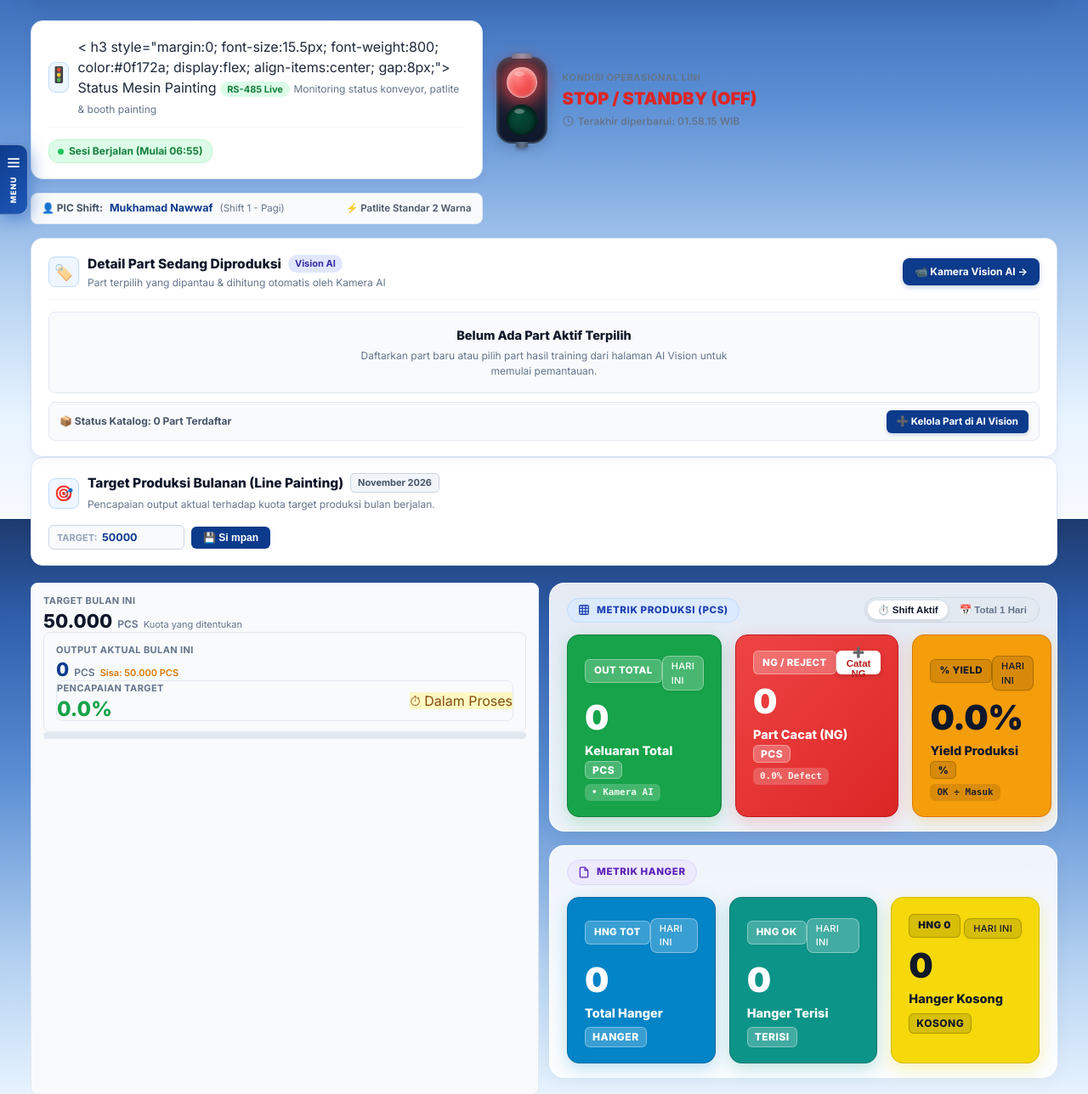
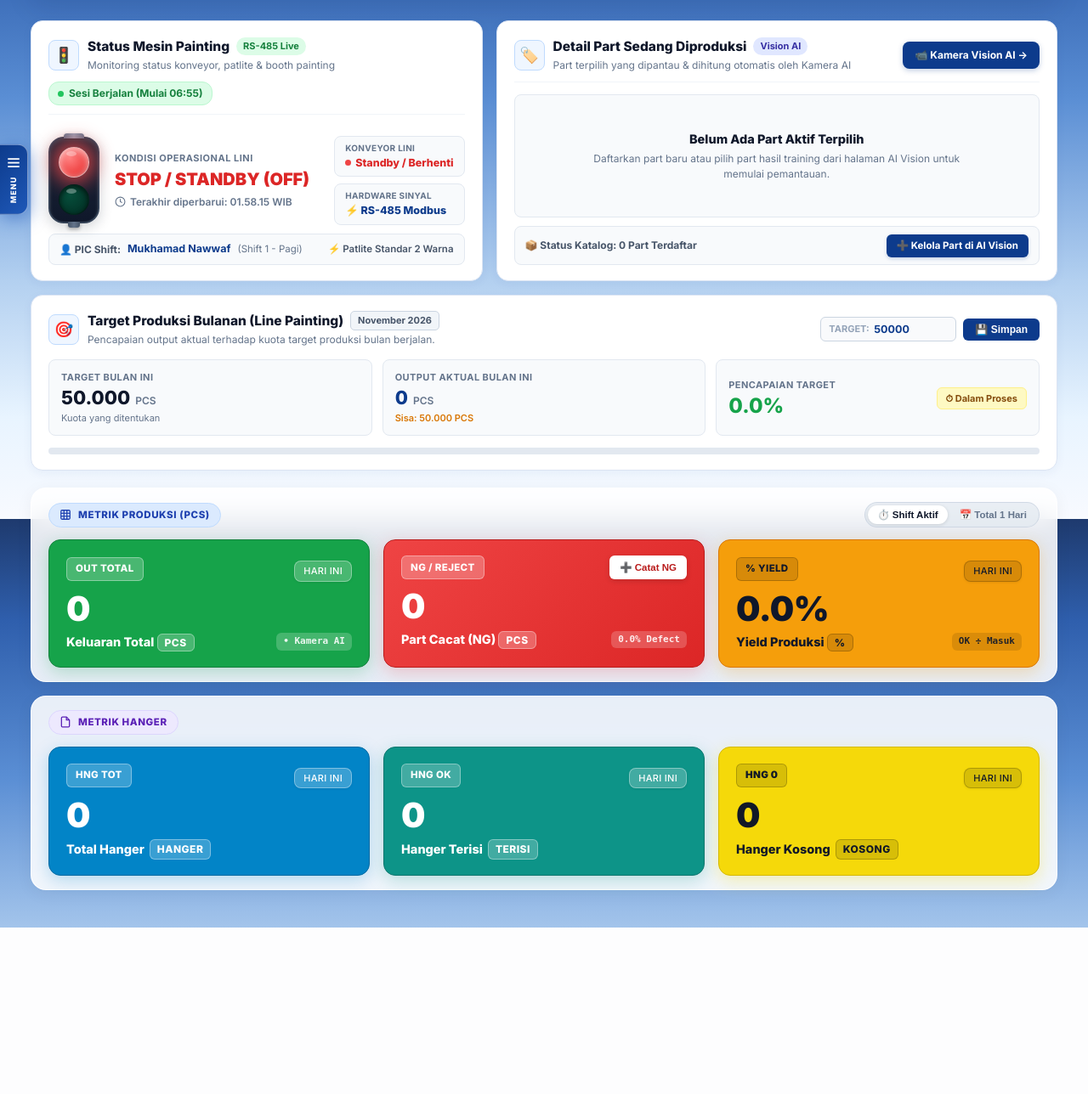
Before and after one commit to bless969/dashboard-painting, a Laravel app: page /dashboard in a window 1280 px wide. Shown: the part 189-1477 px from the top of the page at 85% size. After the commit the page ends 1281 px from the top, so only its background shows below. Run offline with Laravel 12, Linux system fonts and the light colour scheme; data that the repository does not hold is empty; parts of the project's set-up code (start-up, migrations or seed data) failed here and were passed over.

Commit message:
Revert "Iwak ta kntlo iki"
This reverts commit b8be0f8b7decf7e5a0e3a8a982e92e0fe07c9d53.

```diff
--- a/resources/views/pages/ai-vision.blade.php
+++ b/resources/views/pages/ai-vision.blade.php
@@ -2800,17 +2800,6 @@
         if (!tbody) return;
         tbody.innerHTML = '';
 
-        if (!partsCatalog || partsCatalog.length === 0) {
-            tbody.innerHTML = `
-                <tr>
-                    <td colspan="5" style="text-align:center; padding:24px; color:#94a3b8; font-style:italic;">
-                        Belum ada part di katalog. Silakan isi form di bawah untuk menambahkan part baru.
-                    </td>
-                </tr>
-            `;
-            return;
-        }
-
         partsCatalog.forEach(p => {
             const tr = document.createElement('tr');
             tr.style.borderBottom = '1px solid #e2e8f0';
@@ -3072,19 +3061,11 @@
     const btnOpenChangePart = document.getElementById('btn-open-change-part');
     const btnQuickManageParts = document.getElementById('btn-quick-manage-parts');
     if (btnOpenChangePart) btnOpenChangePart.addEventListener('click', openChangeoverModal);
-    async function openManagePartsModal() {
-        renderPartsTable();
-        if (modalManageParts) modalManageParts.style.display = 'flex';
-        try {
-            await loadPartsCatalog(false);
+    if (btnQuickManageParts) {
+        btnQuickManageParts.addEventListener('click', () => {
             renderPartsTable();
-        } catch (e) {
-            console.warn('openManagePartsModal fetch error:', e);
-        }
-    }
-
-    if (btnQuickManageParts) {
-        btnQuickManageParts.addEventListener('click', openManagePartsModal);
+            if (modalManageParts) modalManageParts.style.display = 'flex';
+        });
     }
 
     const btnCloseChangeX = document.getElementById('btn-close-modal-change-x');
@@ -3096,7 +3077,8 @@
     if (btnGotoManage) {
         btnGotoManage.addEventListener('click', () => {
             modalChangePart.style.display = 'none';
-            openManagePartsModal();
+            renderPartsTable();
+            if (modalManageParts) modalManageParts.style.display = 'flex';
         });
     }
 
@@ -3135,7 +3117,10 @@
     // Modal Manage Parts Handlers
     const btnOpenManageParts = document.getElementById('btn-open-manage-parts');
     if (btnOpenManageParts) {
-        btnOpenManageParts.addEventListener('click', openManagePartsModal);
+        btnOpenManageParts.addEventListener('click', () => {
+            renderPartsTable();
+            if (modalManageParts) modalManageParts.style.display = 'flex';
+        });
     }
     const btnCloseManagePartsX = document.getElementById('btn-close-manage-parts-x');
     const btnCloseManageParts = document.getElementById('btn-close-manage-parts');
--- a/resources/views/pages/dashboard.blade.php
+++ b/resources/views/pages/dashboard.blade.php
@@ -11,23 +11,17 @@
             <!-- Header Kartu: Status Mesin Painting -->
             <div style="display:flex; justify-content:space-between; align-items:center; flex-wrap:wrap; gap:10px; margin-bottom:14px; border-bottom:1px solid #f1f5f9; padding-bottom:10px; width:100%; box-sizing:border-box;">
                 <div style="display:flex; align-items:center; gap:10px;">
-                    <div style="width:36px; height:36px; border-radius:8px; background:#eff6ff;
-d           isplay:flex; align-items:center; justify-content:center; color:#0d3b8c; font-size:18px; border:1.5px solid #bfdbfe;">
+                    <div style="width:36px; height:36px; border-radius:8px; background:#eff6ff; display:flex; align-items:center; justify-content:center; color:#0d3b8c; font-size:18px; border:1.5px solid #bfdbfe;">
                         🚦
-
                     </div>
                     <div>
-
-<                       h3 style="margin:0; font-size:15.5px; font-weight:800; color:#0f172a; display:flex; align-items:center; gap:8px;">
+                        <h3 style="margin:0; font-size:15.5px; font-weight:800; color:#0f172a; display:flex; align-items:center; gap:8px;">
                             Status Mesin Painting
                             <span style="font-size:11px; font-weight:700; background:#dcfce7; color:#15803d; padding:2px 8px; border-radius:12px;">RS-485 Live</span>
                         </h3>
-                        <di
-v                            style="font-size:12px; color:#64748b; margin-top:2px;">
+                        <div style="font-size:12px; color:#64748b; margin-top:2px;">
                             Monitoring status konveyor, patlite & booth painting
                         </div>
-
-
                     </div>
                 </div>
 
@@ -37,7 +31,6 @@ v                            style="font-size:12px; color:#64748b; margin-top:2p
                         Sesi Berjalan (Mulai 06:55)
                     </span>
                 </div>
-
             </div>
 
             <!-- Body: Visual Tower Lamp & Status Utama -->
@@ -45,41 +38,43 @@ v                            style="font-size:12px; color:#64748b; margin-top:2p
                 <div style="display:flex; align-items:center; gap:18px;">
                     <!-- Sleek Industrial Patlite Tower Visual -->
                     <div class="tower-light-visual" id="tower-light-visual" title="Patlite Status: {{ $dashIsRunning ? 'HIJAU (RUNNING)' : 'MERAH (STOP)' }}">
-
                         <div class="tower-lamp lamp-merah {{ !$dashIsRunning ? 'aktif' : '' }}" id="lamp-merah" title="Status Stop / Standby"></div>
                         <div class="tower-lamp lamp-hijau {{ $dashIsRunning ? 'aktif' : '' }}" id="lamp-hijau" title="Status Running / Produksi Aktif"></div>
                     </div>
 
-
                     <div class="tower-light-info">
-
-                                                   <div class="tower-light-label" style="font-size:11px; font-weight:700; color:#64748b;
-t                           ext-transform:uppercase; letter-spacing:0.5px; margin-bottom:4px;">Kondisi Operasional Lini</div>
+                        <div class="tower-light-label" style="font-size:11px; font-weight:700; color:#64748b; text-transform:uppercase; letter-spacing:0.5px; margin-bottom:4px;">Kondisi Operasional Lini</div>
                         <div class="tower-light-status" id="teks-status-mesin" style="font-size:20px; font-weight:900; color:{{ $dashIsRunning ? '#16a34a' : '#dc2626' }}; line-height:1.2; margin-bottom:6px;">
                             {{ $dashIsRunning ? 'RUNNING (PRODUKSI AKTIF)' : 'STOP / STANDBY (OFF)' }}
                         </div>
-                        <div class="tower-light-update
-d                           " id="teks-update-status" style="font-size:12px; color:#64748b; font-weight:600; display:flex; align-items:center; gap:5px;
-                            ">
-                            <svg viewBox="0 0 24 24" width="13" height="13" fi
-l                           l="none" stroke="currentColor" stroke-width="2"><circle cx="12" cy="12" r="10"/><polyline points="12 6 12 12 16 14"/></svg>
+                        <div class="tower-light-updated" id="teks-update-status" style="font-size:12px; color:#64748b; font-weight:600; display:flex; align-items:center; gap:5px;">
+                            <svg viewBox="0 0 24 24" width="13" height="13" fill="none" stroke="currentColor" stroke-width="2"><circle cx="12" cy="12" r="10"/><polyline points="12 6 12 12 16 14"/></svg>
                             <span>Terakhir diperbarui: {{ !empty($dashStats['last_updated']) ? (date('H:i:s \W\I\B', strtotime($dashStats['last_updated'])) ?: 'Live') : 'Live' }}</span>
                         </div>
 
-
-                                                   <div class="tower-light-warning" id="stop-alasan-warning" style="display:none; margin
--                               top:8px;" onclick
-                                ="bukaModalAlasanStop()">
-
-
-                                                              <span class="pulse-dot-war
-                               ning"></span>
+                        <div class="tower-light-warning" id="stop-alasan-warning" style="display:none; margin-top:8px;" onclick="bukaModalAlasanStop()">
+                            <span class="pulse-dot-warning"></span>
                             <span id="stop-alasan-warning-teks">Belum sempat isi alasan stop? Klik untuk isi alasan stop</span>
                         </div>
                     </div>
-
                 </div>
 
+                <!-- Industrial Telemetry Mini-Chips -->
+                <div style="display:flex; flex-direction:column; gap:8px; min-width:145px;">
+                    <div style="background:#f8fafc; border:1px solid #e2e8f0; border-radius:8px; padding:6px 12px;">
+                        <div style="font-size:10px; font-weight:700; color:#64748b; text-transform:uppercase; letter-spacing:0.3px;">Konveyor Lini</div>
+                        <div style="font-size:12.5px; font-weight:800; color:{{ $dashIsRunning ? '#16a34a' : '#dc2626' }}; display:flex; align-items:center; gap:5px; margin-top:1px;">
+                            <span style="width:7px; height:7px; border-radius:50%; background:{{ $dashIsRunning ? '#22c55e' : '#ef4444' }};"></span>
+                            {{ $dashIsRunning ? 'Normal Berjalan' : 'Standby / Berhenti' }}
+                        </div>
+                    </div>
+                    <div style="background:#f8fafc; border:1px solid #e2e8f0; border-radius:8px; padding:6px 12px;">
+                        <div style="font-size:10px; font-weight:700; color:#64748b; text-transform:uppercase; letter-spacing:0.3px;">Hardware Sinyal</div>
+                        <div style="font-size:12.5px; font-weight:800; color:#0d3b8c; display:flex; align-items:center; gap:5px; margin-top:1px;">
+                            <span>⚡ RS-485 Modbus</span>
+                        </div>
+                    </div>
+                </div>
             </div>
 
             <!-- Footer: PIC Operator & Patlite Fisik (Full Width, Flush Rata Kiri & Kanan) -->
@@ -87,16 +82,13 @@ l                           l="none" stroke="currentColor" stroke-width="2"><cir
                 <div onclick="bukaModalGantiShift()" style="display:flex; align-items:center; gap:8px; cursor:pointer;" title="Klik untuk Ganti Operator Shift">
                     <span style="font-size:12px; color:#475569; font-weight:700;">👤 PIC Shift:</span>
                     <strong style="font-size:12.5px; color:#0d3b8c;">Mukhamad Nawwaf</strong>
-
                     <span style="font-size:11.5px; color:#64748b;">(Shift 1 - Pagi)</span>
                 </div>
-
                 <div style="font-size:11.5px; font-weight:600; color:#475569; display:inline-flex; align-items:center; gap:4px;">
                     <span>⚡ Patlite Standar 2 Warna</span>
                 </div>
             </div>
         </div>
-
 
         <!-- Kolom Kanan: Kontrol Produksi & Pilih Part -->
         @include('partials.choose-part')
@@ -108,21 +100,15 @@ l                           l="none" stroke="currentColor" stroke-width="2"><cir
             <div style="display:flex; align-items:center; gap:10px;">
                 <div style="width:36px; height:36px; border-radius:8px; background:#eff6ff; display:flex; align-items:center; justify-content:center; color:#0d3b8c; font-size:18px; border:1.5px solid #bfdbfe;">
                     🎯
-
-
                 </div>
                 <div>
-
                     <h3 style="margin:0; font-size:15.5px; font-weight:800; color:#0f172a; display:flex; align-items:center; gap:8px;">
                         Target Produksi Bulanan (Line Painting)
                         <span id="badge-nama-bulan-target" style="font-size:11px; font-weight:700; background:#f1f5f9; color:#475569; padding:2px 8px; border-radius:5px; border:1px solid #cbd5e1;">Bulan Ini</span>
                     </h3>
-                    <di
-                       v style="font-size:12px; color:#64748b; margin-top:2px;">
+                    <div style="font-size:12px; color:#64748b; margin-top:2px;">
                         Pencapaian output aktual terhadap kuota target produksi bulan berjalan.
                     </div>
-
-
                 </div>
             </div>
 
@@ -133,31 +119,22 @@ l                           l="none" stroke="currentColor" stroke-width="2"><cir
                     <input type="number" id="input-target-pcs-bulan" class="filter-select" style="padding:6px 10px 6px 62px; font-size:12.5px; font-weight:700; width:160px; border-radius:6px; color:#0d3b8c; border:1.5px solid #cbd5e1;" placeholder="50000" min="1" step="100">
                 </div>
                 <button type="button" id="btn-simpan-target-bulanan" class="btn-simpan-produksi" style="padding:6px 14px; background:#0d3b8c; color:white; border:none; border-radius:6px; font-weight:700; font-size:12px; cursor:pointer;" onclick="simpanTargetBulanan()">
-                    💾 Si
-                       mpan
+                    💾 Simpan
                 </button>
-
-
             </div>
         </div>
-
-
 
         <!-- 3 Metrik Utama: Target vs Output Aktual vs Persentase -->
         <div style="display:grid; grid-template-columns: repeat(auto-fit, minmax(180px, 1fr)); gap:12px; margin-bottom:14px;">
             <!-- 1. Target Bulanan -->
             <div style="background:#f8fafc; border:1px solid #e2e8f0; border-radius:8px; padding:12px 14px;">
                 <div style="font-size:11px; font-weight:700; color:#64748b; text-transform:uppercase; letter-spacing:0.4px; margin-bottom:3px;">Target Bulan Ini</div>
-
                 <div style="display:flex; align-items:baseline; gap:6px;">
                     <span id="label-target-pcs-display" style="font-size:22px; font-weight:800; color:#0f172a; line-height:1.1;">50.000</span>
                     <span style="font-size:12px; font-weight:600; color:#64748b;">PCS</span>
-                </di
-v                   >
-
+                </div>
                 <div style="font-size:11px; color:#64748b; margin-top:3px;">Kuota yang ditentukan</div>
             </div>
-
 
             <!-- 2. Output Aktual Bulan Ini -->
             <div style="background:#f8fafc; border:1px solid #e2e8f0; border-radius:8px; padding:12px 14px;">
@@ -165,33 +142,24 @@ v                   >
                 <div style="display:flex; align-items:baseline; gap:6px;">
                     <span id="label-output-aktual-bulan" style="font-size:22px; font-weight:800; color:#0d3b8c; line-height:1.1;">0</span>
                     <span style="font-size:12px; font-weight:600; color:#64748b;">PCS</span>
-                </di
-v                   >
-
+                </div>
                 <div style="font-size:11px; color:#16a34a; font-weight:600; margin-top:3px;" id="label-sisa-target-text">Menghitung...</div>
             </div>
 
-
             <!-- 3. Persentase Pencapaian Target -->
-            <div style="background:#f8fafc; border:1px solid #e2e8f0; border-radius:8px; pad
-d                   ing:12px 14px; display:flex; justify-content:space-between; align-items:center;">
+            <div style="background:#f8fafc; border:1px solid #e2e8f0; border-radius:8px; padding:12px 14px; display:flex; justify-content:space-between; align-items:center;">
                 <div>
                     <div style="font-size:11px; font-weight:700; color:#64748b; text-transform:uppercase; letter-spacing:0.4px; margin-bottom:3px;">Pencapaian Target</div>
                     <div style="display:flex; align-items:baseline; gap:4px;">
-
                         <span id="label-persentase-target" style="font-size:24px; font-weight:800; color:#16a34a; line-height:1.1;">0.0%</span>
                     </div>
                 </div>
-
-
                 <div>
-                    <span id="badge-status-pencapaian" sty
-l                           e="display:inline-block; font-size:11px; font-weight:700; padding:4px 10px; border-radius:6px; background:#fef9c3; color:#854d0e; border:1px solid #fef08a;">
+                    <span id="badge-status-pencapaian" style="display:inline-block; font-size:11px; font-weight:700; padding:4px 10px; border-radius:6px; background:#fef9c3; color:#854d0e; border:1px solid #fef08a;">
                         Dalam Proses
                     </span>
                 </div>
             </div>
-
         </div>
 
         <!-- Progress Bar Pencapaian Bulanan -->
@@ -200,9 +168,7 @@ l                           e="display:inline-block; font-size:11px; font-weight
         </div>
     </div>
 
-    <!-- ===== KARTU METRIK PRODUKSI: 3 ATAS (P
-C               S) & 3 BAWAH (HANGER / WADAH) ===== -->
-
+    <!-- ===== KARTU METRIK PRODUKSI: 3 ATAS (PCS) & 3 BAWAH (HANGER / WADAH) ===== -->
     <div class="metrics-split-container">
         <!-- BARIS 1 (ATAS): METRIK PRODUKSI UNIT (PCS) -->
         <div class="metric-section-group">
@@ -212,21 +178,12 @@ C               S) & 3 BAWAH (HANGER / WADAH) ===== -->
                     <span>METRIK PRODUKSI (PCS)</span>
                 </div>
                 <div class="metric-mode-pill-group">
-                    <button type="button" class="metric-mode-btn active" id="btn-mode-shift" onclick=
-"                       setDashboardModePro
-                        duksi('shift')">⏱️ Shift Aktif</button>
-
-
-
-
-
+                    <button type="button" class="metric-mode-btn active" id="btn-mode-shift" onclick="setDashboardModeProduksi('shift')">⏱️ Shift Aktif</button>
                     <button type="button" class="metric-mode-btn" id="btn-mode-harian" onclick="setDashboardModeProduksi('harian')">📅 Total 1 Hari</button>
                 </div>
             </div>
             <div class="metric-grid-3">
-
                 <!-- 1. KELUARAN TOTAL PRODUKSI (PCS) -->
-
                 <div class="metric-card output">
                     <div class="metric-card-header">
                         <div class="icon">OUT TOTAL</div>
@@ -240,10 +197,7 @@ C               S) & 3 BAWAH (HANGER / WADAH) ===== -->
                     </div>
                 </div>
 
-
-                <!-- 2. PART
-                           CACAT / DEFECT (NG) -->
-
+                <!-- 2. PART CACAT / DEFECT (NG) -->
                 <div class="metric-card ng">
                     <div class="metric-card-header">
                         <div class="icon">NG / REJECT</div>
@@ -251,20 +205,14 @@ C               S) & 3 BAWAH (HANGER / WADAH) ===== -->
                             ➕ Catat NG
                         </button>
                     </div>
-                    <div class="value skeleton" id="ng-value" style="color
-                           :#ffffff;">0</div>
-
-
+                    <div class="value skeleton" id="ng-value" style="color:#ffffff;">0</div>
                     <div class="label" style="display:flex; align-items:center; justify-content:space-between; flex-wrap:wrap; gap:6px;">
                         <span>Part Cacat (NG) <span class="metric-unit-tag">PCS</span></span>
                         <span style="font-size:11px; opacity:0.92; font-weight:700; font-family:monospace; background:rgba(255,255,255,0.22); padding:2px 8px; border-radius:6px;" id="ng-subtext">0.0% Defect</span>
                     </div>
                 </div>
 
-
-                <!-- 3. PCS:
-                           Yield -->
-
+                <!-- 3. PCS: Yield -->
                 <div class="metric-card yield">
                     <div class="metric-card-header">
                         <div class="icon">% YIELD</div>
@@ -276,11 +224,8 @@ C               S) & 3 BAWAH (HANGER / WADAH) ===== -->
                         <span style="font-size:11px; opacity:0.92; font-weight:700; font-family:monospace; background:rgba(0,0,0,0.12); padding:2px 8px; border-radius:6px;" id="yield-formula-text">OK ÷ Masuk</span>
                     </div>
                 </div>
-
             </div>
         </div>
-
-
 
         <!-- BARIS 2 (BAWAH): METRIK PRODUKSI MATERIAL / HANGER -->
         <div class="metric-section-group">
@@ -291,10 +236,6 @@ C               S) & 3 BAWAH (HANGER / WADAH) ===== -->
                 </div>
             </div>
             <div class="metric-grid-3">
-
-
-
-
                 <!-- Hanger: Total Hanger Lewat -->
                 <div class="metric-card sheet-input">
                     <div class="metric-card-header">
```
Also changed, not shown: 1 other file. Lines whose indentation alone changed are shown as unchanged.
